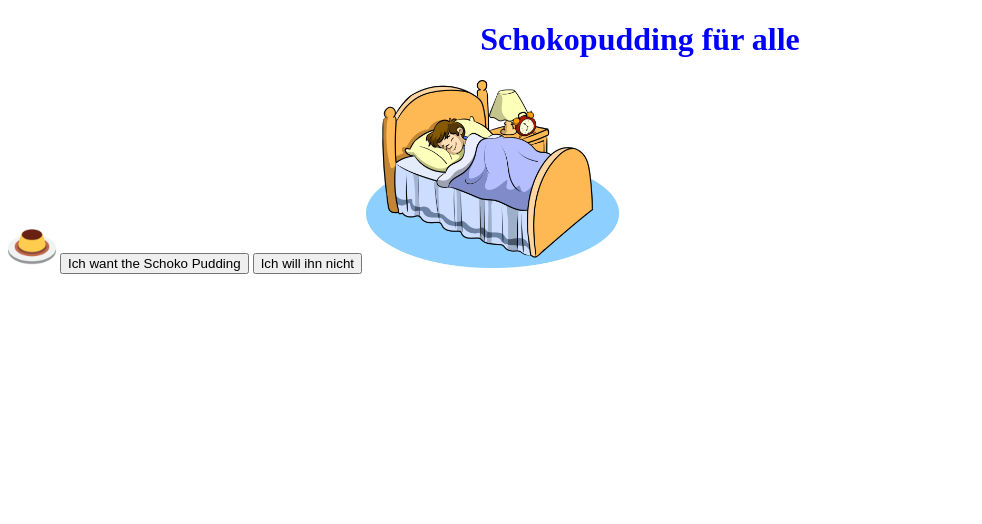
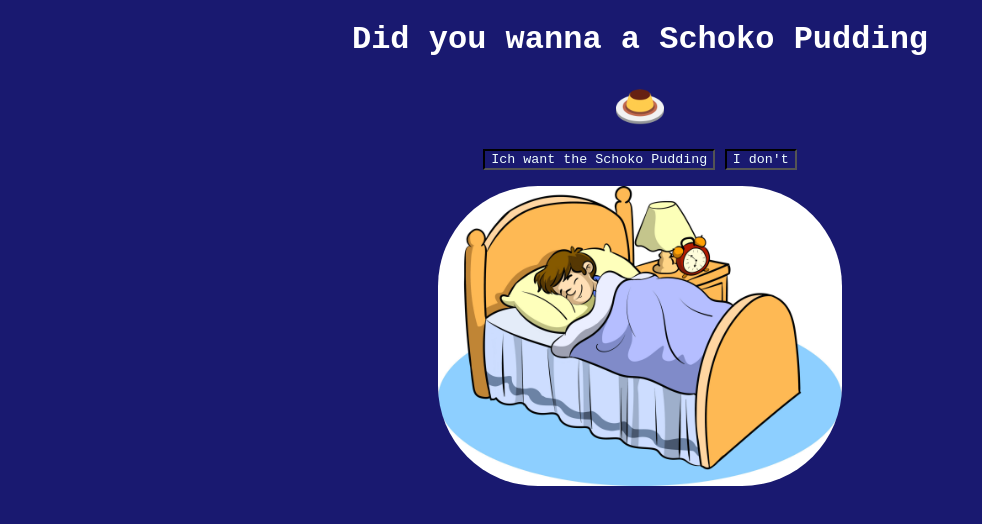
Before and after one commit to 0maumau0/Code1, a plain HTML site: page Task02.6/Level1.html in a window 1280 px wide. Shown: the whole page, without its empty margins (0-982 px from the left). Drawn offline with Linux system fonts and the light colour scheme.

Commit message:
stylesheet changes,

```diff
--- a/Task02.6/Level1.html
+++ b/Task02.6/Level1.html
@@ -9,11 +9,19 @@
 </head>
 
 <body>
-    <h1>Schokopudding für alle </h1>
-    <img id="Pudding" src="favicon.ico">
-    <button type="button"> Ich want the Schoko Pudding</button>
-    <button type="button"> Ich will ihn nicht </button>
-    <img id="char" src="sleeping_character.jpg">
+    <h1> Did you wanna a Schoko Pudding </h1>
+    <p>
+        <img id="Pudding" src="favicon.ico">
+    </p>
+    <p>
+        <button type="button"> Ich want the Schoko Pudding</button>
+
+
+        <button type="button"> I don't </button>
+    </p>
+    <p>
+        <img id="char" src="sleeping_character.jpg">
+    </p>
 
 </body>
 
--- a/Task02.6/Level1_stylesheet.css
+++ b/Task02.6/Level1_stylesheet.css
@@ -1,20 +1,28 @@
+html{
+    text-align: center;
+    background-color: midnightblue;
+    font-family: 'Courier New', Courier, monospace;
+}
 h1 {
-    color: blue;
-    text-align: center;
-
+    color: white;
+   letter-spacing: 0px;
 }
 
+body{
+    width: auto;
+    height: auto;
+}
 button {
     cursor: grabbing;
+   justify-content: center;
+    height: auto;
+    border-style: inset;
+    background: none;
+    color: azure;
+    font-family: inherit;
 }
 
 #char {
-    height: 20%;
-    width: 20%;
-
+    height: 300px;
+   border-radius: 100px;
 }
-
-#pudding {
-height: ;
-width: ;
-}
```
